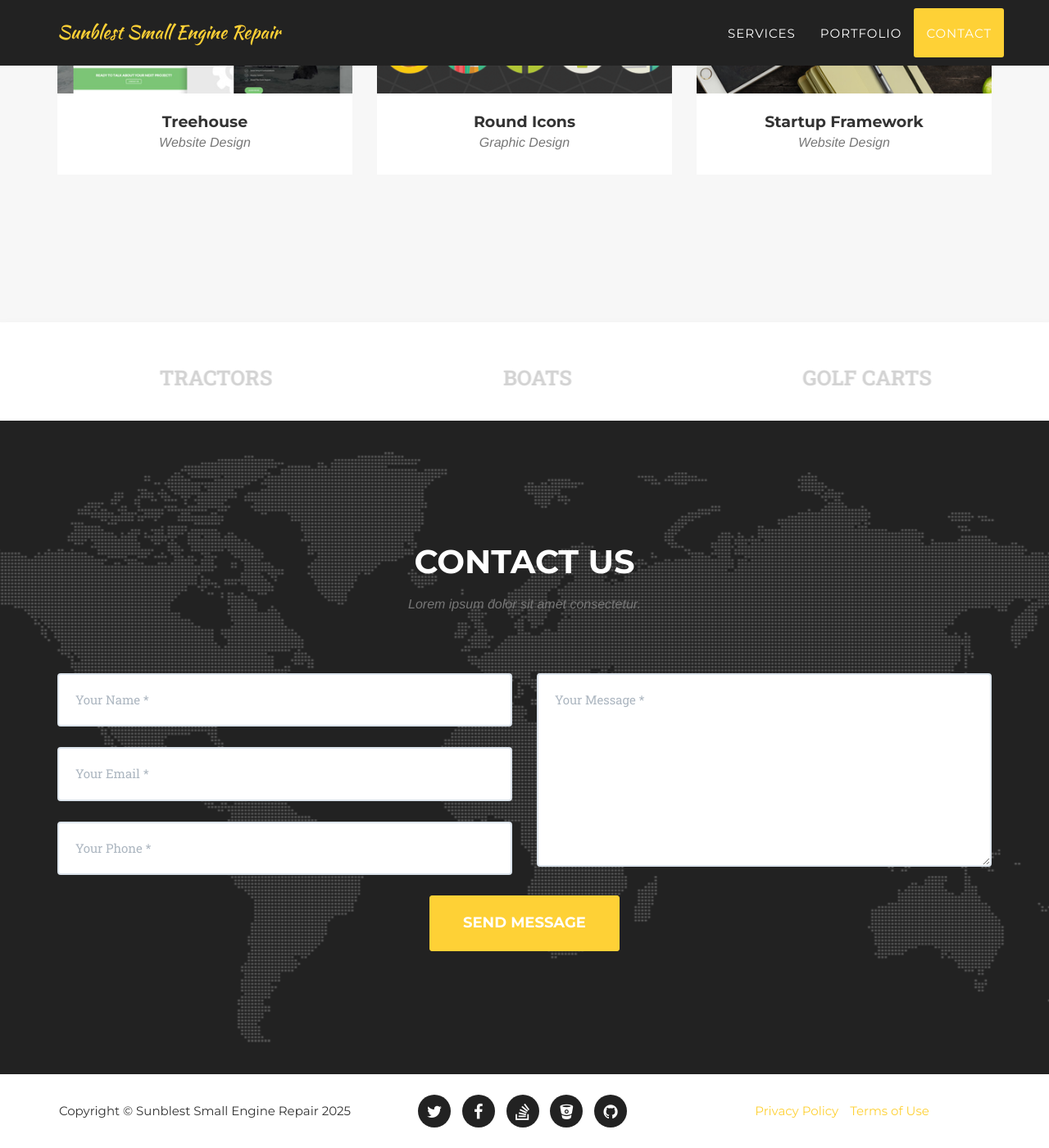
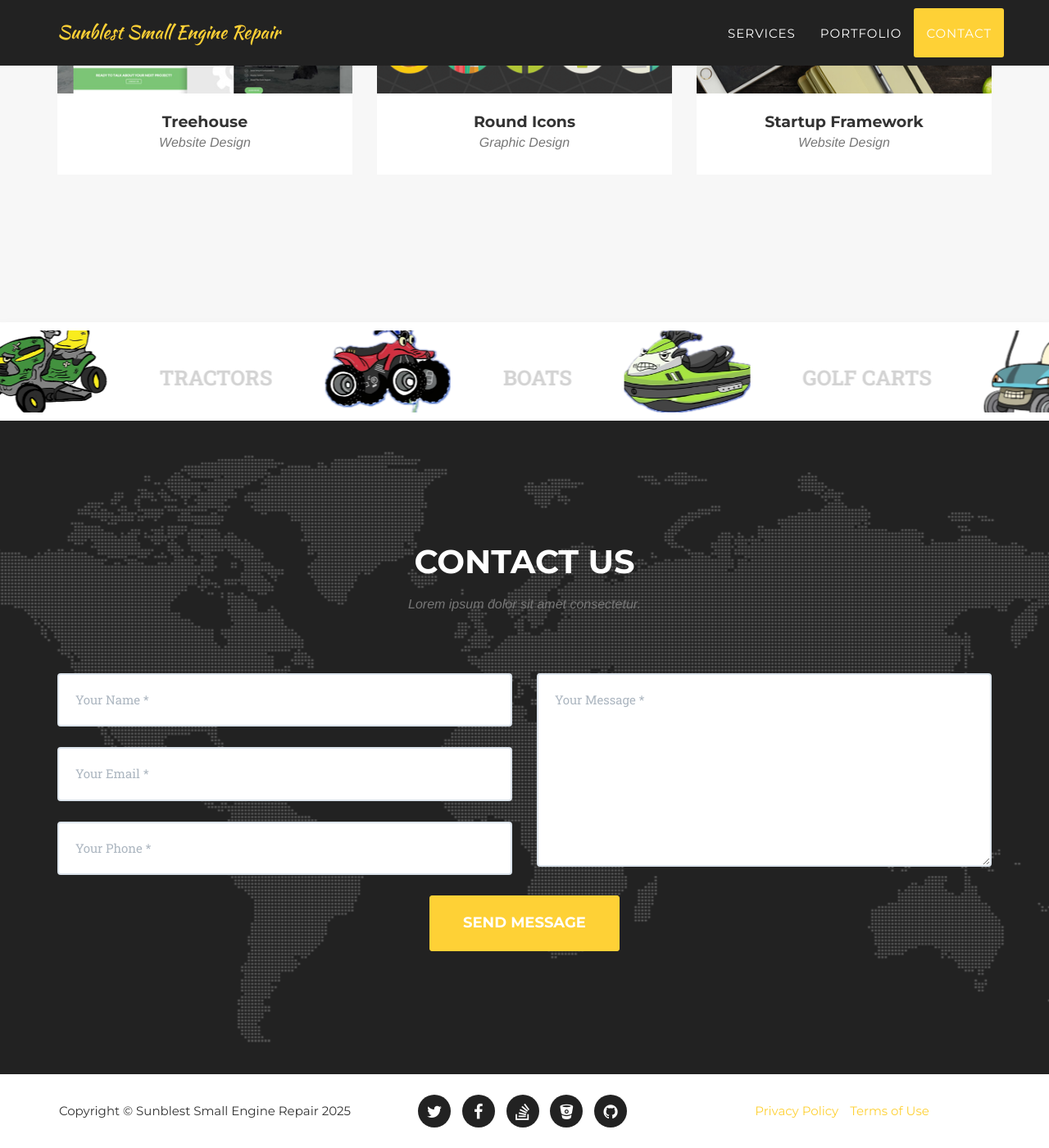
Before and after one commit to sunblestsmallengine/sunblest, a Jekyll site: the page built from index.html, in a window 1280 px wide and 1400 px high, scrolled down 2224 px. Shown: the whole window at 82% size. Built offline with Jekyll 4.4.1, drawn with Linux system fonts in a browser that asks for light colours; some web fonts are replaced.

Commit message:
Update agency.css

```diff
--- a/_includes/css/agency.css
+++ b/_includes/css/agency.css
@@ -328,7 +328,7 @@ header .intro-text .intro-heading {
 
   .marquee__img {
     width: max(8rem, 12vw);
-    /* height: 8rem; */
+    height: 10rem;
     margin: 0 4vw;
     /* border-radius: 100rem; */
     background-size: cover;
```
